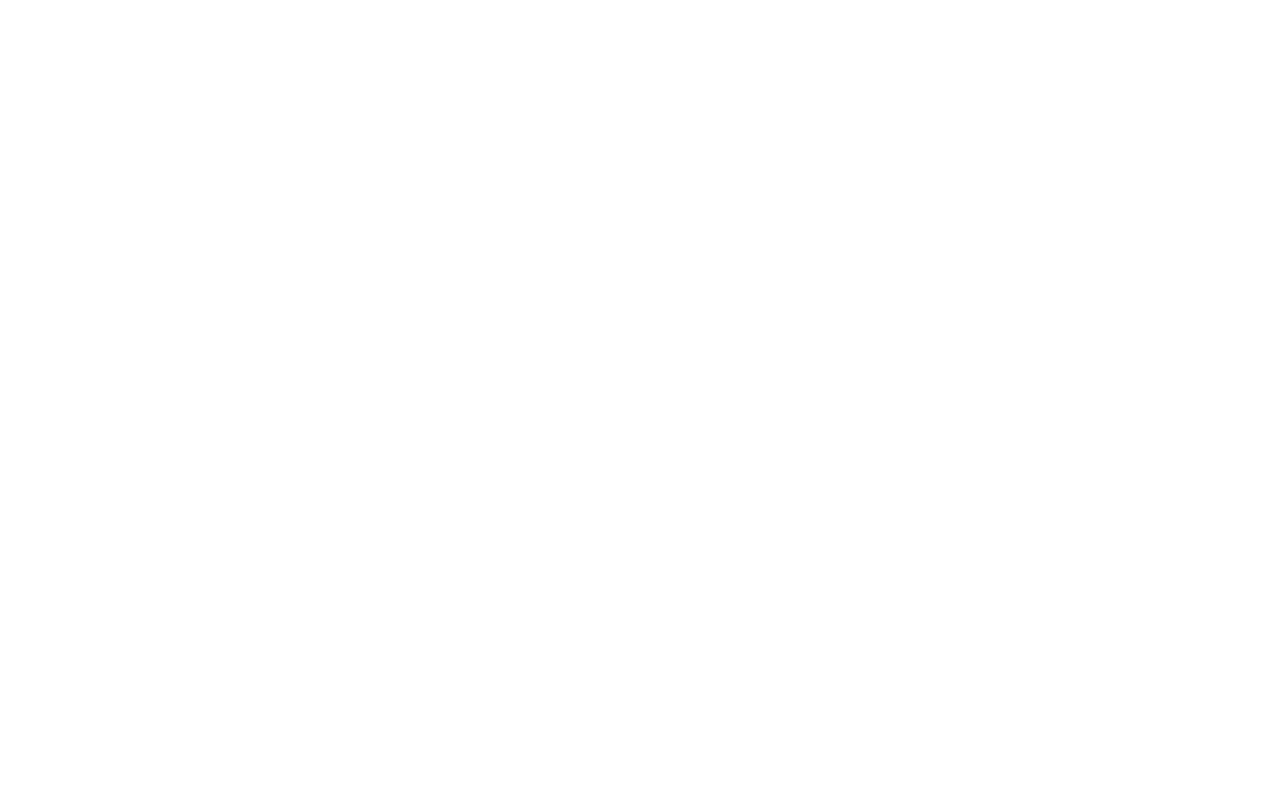
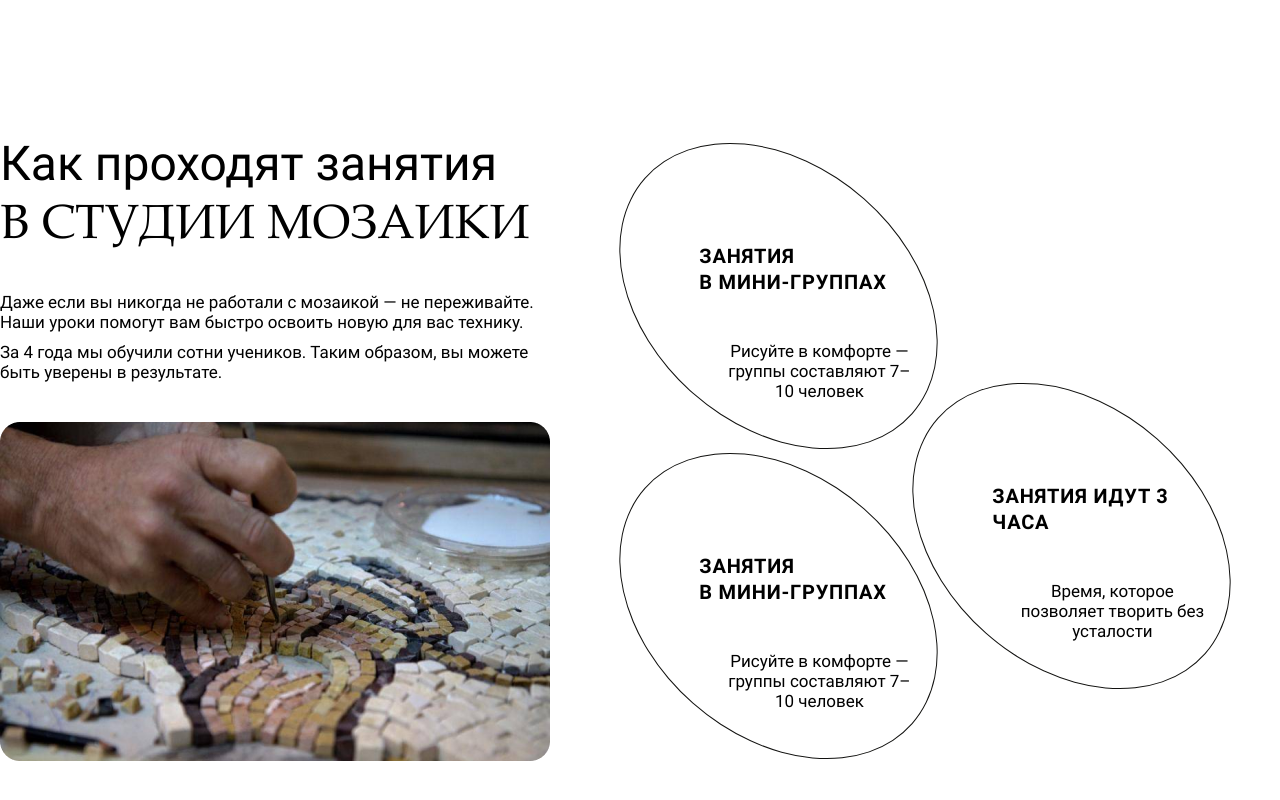
Before and after one commit to ReneNorth/Mosaic-courses-website, a React (Create React App) app in the folder frontend/: page / in a window 1280 px wide. Shown: the part 4438-5238 px from the top of the page. Before the commit the page ends 4374 px from the top, so only its background shows below. Built offline with nearby package versions, Linux system fonts and the light colour scheme.

Commit message:
feat: added AboutTeach

```diff
--- /dev/null
+++ b/frontend/src/components/AboutTeach/AboutTeach.jsx
@@ -0,0 +1,44 @@
+import image from '../../images/about-teach_image.png';
+import cls from './AboutTeach.module.scss';
+
+export const AboutTeach = () => {
+  return (
+    <section className={cls.section}>
+      <div className={cls.contentWrapper}>
+        <h2 className={cls.title}>
+          Как проходят занятия
+          <span> В&nbsp;СТУДИИ МОЗАИКИ</span>
+        </h2>
+        <p className={cls.description}>
+          Даже если вы никогда не работали с мозаикой — не переживайте. Наши
+          уроки помогут вам быстро освоить новую для вас технику.
+        </p>
+        <p className={cls.description}>
+          За 4 года мы обучили сотни учеников. Таким образом, вы можете быть уверены в результате.
+        </p>
+        <img className={cls.image} src={image} alt="Изображение мозаики" />
+      </div>
+      <div className={cls.accentWrapper}>
+        <div className={cls.oneColumn}>
+          <div className={cls.ellipse}>
+            <div className={cls.icon} />
+            <h3 className={cls.accentTitle}>Занятия в&nbsp;мини&#8209;группах</h3>
+            <p className={cls.accentSubtitle}>Рисуйте в комфорте — группы составляют 7–10 человек</p>
+          </div>
+          <div className={cls.ellipse}>
+            <div className={cls.icon} />
+            <h3 className={cls.accentTitle}>Занятия в&nbsp;мини&#8209;группах</h3>
+            <p className={cls.accentSubtitle}>Рисуйте в комфорте — группы составляют 7–10 человек</p>
+          </div>
+        </div>
+        <div className={cls.twoColumn}>
+          <div className={cls.ellipse}>
+            <div className={cls.icon} />
+            <h3 className={cls.accentTitle}>Занятия идут 3 часа</h3>
+            <p className={cls.accentSubtitle}>Время, которое позволяет творить без усталости</p>
+          </div>
+        </div>
+      </div>
+    </section>
+  );
+};
--- /dev/null
+++ b/frontend/src/components/AboutTeach/AboutTeach.module.scss
@@ -0,0 +1,100 @@
+.section {
+  margin-top: 200px;
+  max-width: 1280px;
+  width: 100%;
+  display: flex;
+  gap: 50px;
+}
+
+.contentWrapper {
+  max-width: 550px;
+}
+
+.title {
+  max-width: 530px;
+  font-family: var(--font-roboto);
+  font-style: normal;
+  font-weight: 400;
+  font-size: 48px;
+  line-height: 56px;
+  color: var(--text-color);
+
+  span {
+    font-family: var(--font-book-antiqua);
+    font-style: normal;
+    font-weight: 400;
+    font-size: 48px;
+    line-height: 58px;
+  }
+}
+
+.description {
+  font-family: var(--font-roboto);
+  font-style: normal;
+  font-weight: 400;
+  font-size: 17px;
+  line-height: 20px;
+  color: var(--text-color);
+
+  &:first-of-type {
+    margin-top: 40px;
+    padding-bottom: 10px;
+  }
+}
+
+.image {
+  margin-top: 40px;
+  max-width: 550px;
+  width: 100%;
+}
+
+.accentWrapper {
+  margin-top: 30px;
+  display: flex;
+  width: 100%;
+  max-height: 600px;
+  height: 100%;
+  position: relative;
+}
+
+.ellipse {
+  margin-bottom: 50px;
+  width: 355px;
+  height: 258px;
+  border: 1px solid #121210;
+  border-radius: 50%;
+  transform: rotate(41.35deg);
+}
+
+.accentTitle {
+  margin-top: 68px;
+  margin-left: 75px;
+  max-width: 204px;
+  transform: rotate(-41.35deg);
+  font-family: var(--font-roboto);
+  font-style: normal;
+  font-weight: 700;
+  font-size: 20px;
+  line-height: 130%;
+  letter-spacing: 0.04em;
+  text-transform: uppercase;
+}
+
+.accentSubtitle {
+  transform: rotate(-41.35deg);
+  margin-top: 8px;
+  margin-left: 160px;
+  max-width: 198px;
+  font-family: var(--font-roboto);
+  font-style: normal;
+  font-weight: 400;
+  font-size: 17px;
+  line-height: 20px;
+  text-align: center;
+}
+
+.twoColumn {
+  position: absolute;
+  top: 240px;
+  right: 30px;
+}
--- a/frontend/src/pages/MainPage/MainPage.jsx
+++ b/frontend/src/pages/MainPage/MainPage.jsx
@@ -1,3 +1,4 @@
+import { AboutTeach } from '../../components/AboutTeach/AboutTeach';
 import { AboutUs } from '../../components/AboutUs/AboutUs';
 import { ChoiseCourse } from '../../components/ChoiseCourse/ChoiseCourse';
 import { Gallery } from '../../components/Gallery/Gallery';
@@ -14,6 +15,7 @@
       <Reasons />
       <Gallery />
       <ChoiseCourse />
+      <AboutTeach />
     </>
   );
 };
```
Also changed, not shown: frontend/src/images/about-teach_icon.svg (added), frontend/src/images/about-teach_image.png (added).
